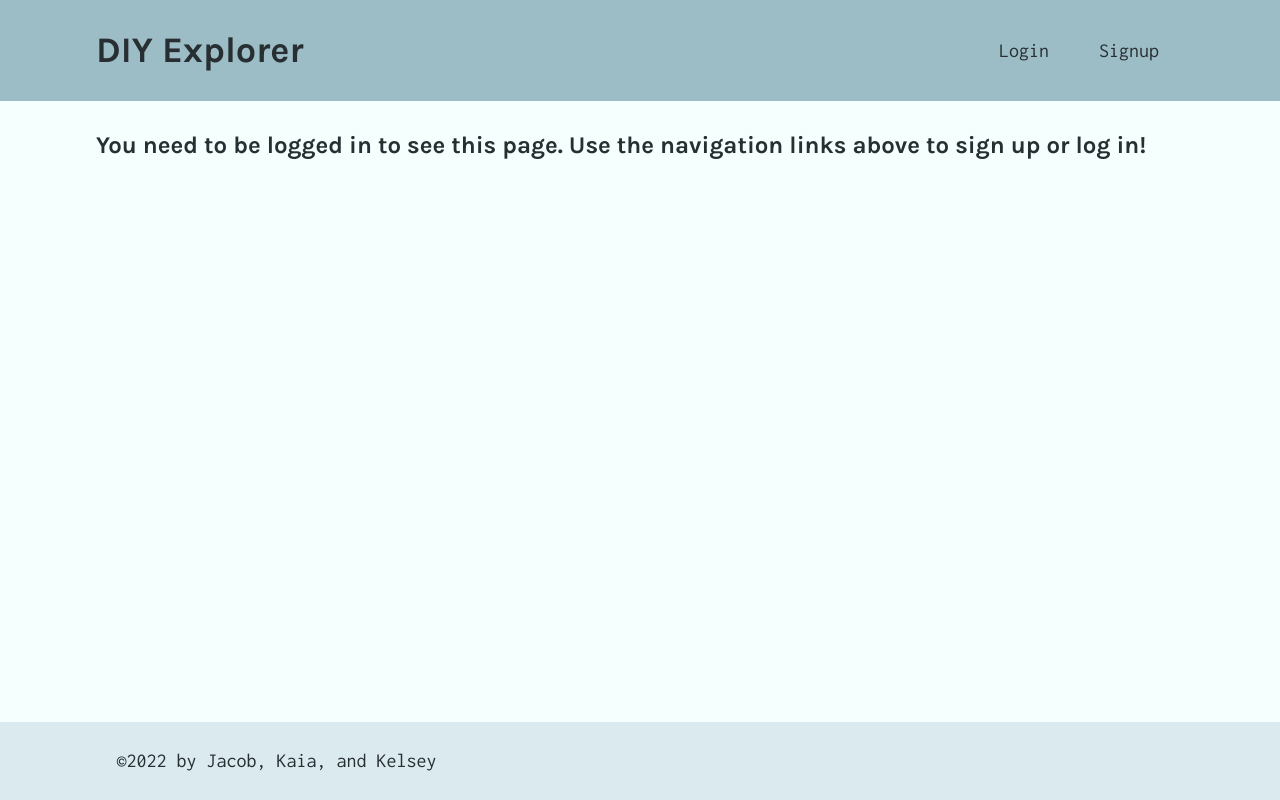
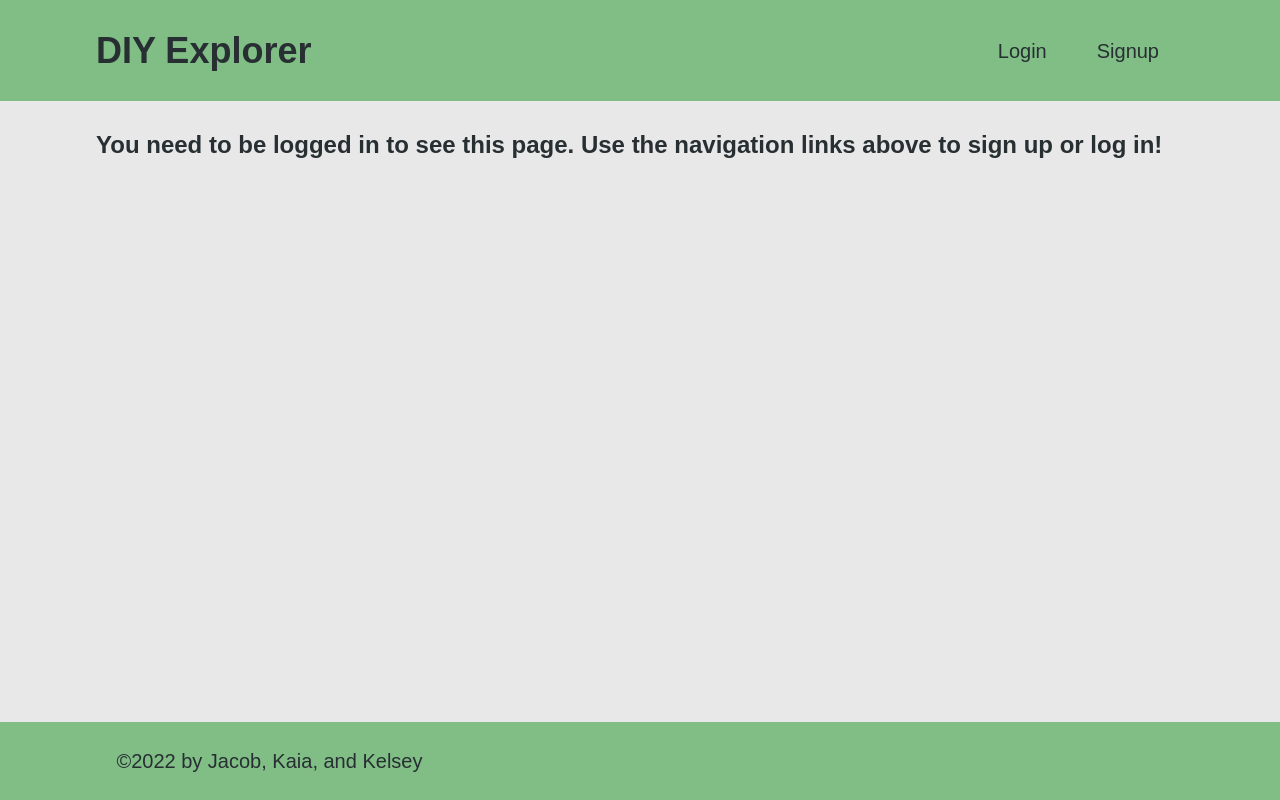
Before and after one commit to kelseyalderman/DIY-Explorer, a React (Create React App) app in the folder client/: page /profile/1 in a window 1280 px wide. Built offline with nearby package versions, Linux system fonts and the light colour scheme; no server answers.

Commit message:
added color and font

```diff
--- a/client/src/index.css
+++ b/client/src/index.css
@@ -1,7 +1,7 @@
 :root {
-  --primary: #9dbdc6;
-  --secondary: #daeaef;
-  --tertiary: #b2c2c1;
+  --primary: #81be86;
+  --secondary:#81be86;
+  --tertiary: #f0fcfb;
   --quatrinary: #646464;
   --light: #ffffff;
   --dark: #272f32;
@@ -27,11 +27,12 @@ body {
   margin: 0;
   padding: 0;
   font-family: "Inconsolata", monospace;
+  font-family: "Rockwell", sans-serif;
   font-weight: 400;
   line-height: 1.5;
   font-size: 20px;
   color: var(--dark);
-  background-color: #f3fffee1;
+  background-color: #e6e6e6e1;
 }
 
 h1,
@@ -40,7 +41,7 @@ h3,
 h4,
 h5,
 h6 {
-  font-family: "Karla", sans-serif;
+  font-family: "Rockwell", sans-serif;
   font-weight: 700;
   margin: 5px 0;
   line-height: 1.25;
@@ -109,6 +110,7 @@ nav a:hover {
 
 .btn,
 .pill {
+  font-family: "Rockwell" , sans-serif;
   font-size: 1.3rem;
   text-decoration: none;
   padding: 0.5rem 1.2rem;
@@ -188,6 +190,7 @@ nav a:hover {
   font-size: 1.2rem;
   border: 2px solid var(--dark);
   border-radius: var(--border-radius);
+  background-color: #ffff;
 }
 
 [type="radio"]:checked,
@@ -768,7 +771,7 @@ nav a:hover {
 }
 
 .text-secondary {
-  color: var(--secondary);
+  color: black;
 }
 
 .text-tertiary {
@@ -809,7 +812,7 @@ nav a:hover {
 }
 
 .bg-dark {
-  background-color: var(--dark);
+  background-color: #81be86;
 }
 
 /* FLEX CONTENT */
```
Also changed, not shown: client/src/components/SavedProjectsList/index 2.js (added, +26 -0 lines).
